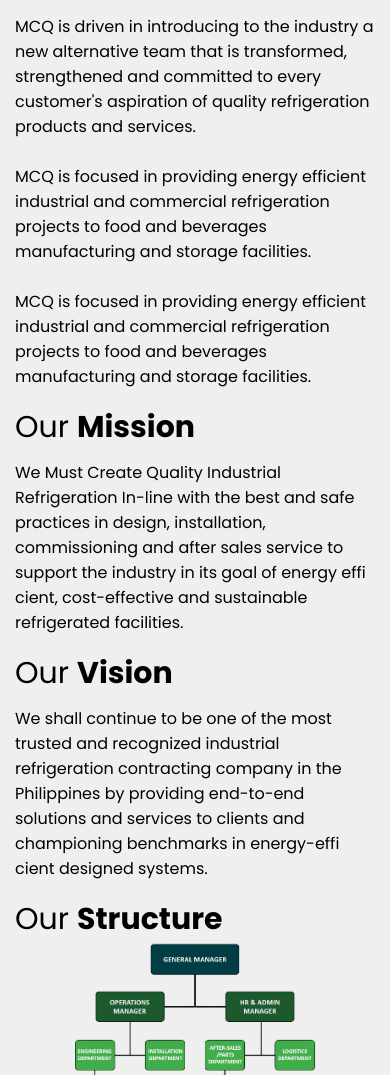
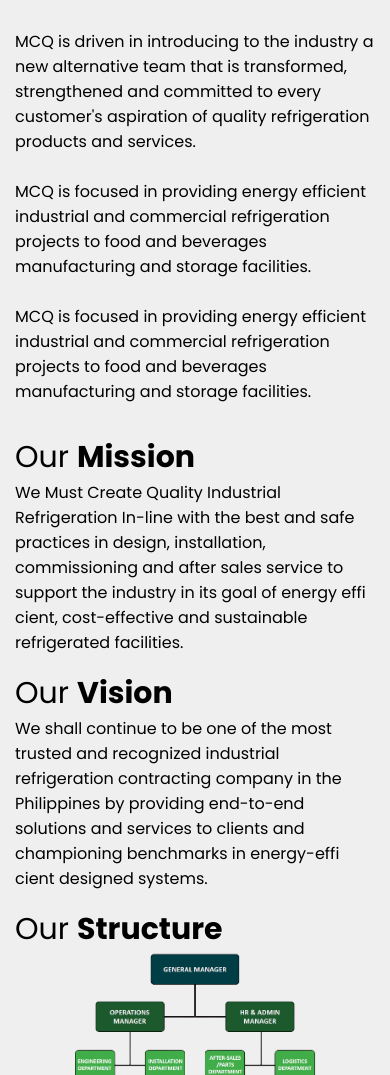
Before and after one commit to juuujeee/MCQ, a plain HTML site: page about.html in a window 390 px wide. Shown: the part 925-2000 px from the top of the page. Drawn offline with Linux system fonts and the light colour scheme; files whose address does not match are found by name.

Commit message:
edit here

```diff
--- a/css/about.css
+++ b/css/about.css
@@ -160,16 +160,19 @@
         grid-row-gap: 15px;
     }
     .who-we-are-text{
-        margin-top: 0;
+        margin-top: 15px;
     }
     .mission-vision-container {
-        margin-top: 0;
+        margin-top: 15px;
     }
     .our-structure-container{
-        margin-top: 0;
+        margin-top: 15px;
     }
     .our-structure-text .title{
         text-align: left;
+    }
+    .mission-vision-title{
+        margin-bottom: 0;
     }
 }
 
--- a/css/home.css
+++ b/css/home.css
@@ -185,6 +185,9 @@
         padding: 10px;
         overflow: hidden;
     }
+    .our-affiliation-container {
+        margin-top: 15px;
+    }
 }
 
 /* ipads / tablets */
```
